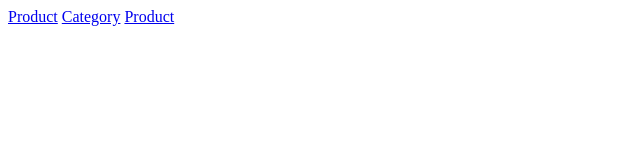
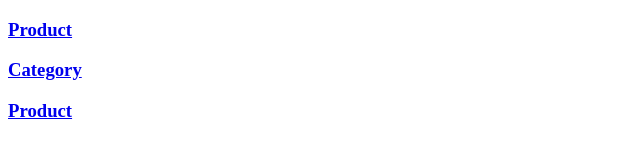
Before and after one commit to rbenrhouma/LeReacteur, a website: page index.html in a window 1280 px wide. Shown: the whole page, without its empty margins (0-640 px from the left). Drawn offline with Linux system fonts and the light colour scheme.

Commit message:
department

```diff
--- a/index.html
+++ b/index.html
@@ -8,9 +8,9 @@
   </head>
   <body>
     <div>
-    <a href="https://www.w3schools.com/html/">Product</a>
-    <a href="./category/">Category</a>
-    <a href="./product/">Product</a>
+      <h3><a href="./department/">Product</a></h3>
+      <h3><a href="./category/">Category</a></h3>
+      <h3><a href="./product/">Product</a> </h3>
   </div>
   </body>
 </html>
```
